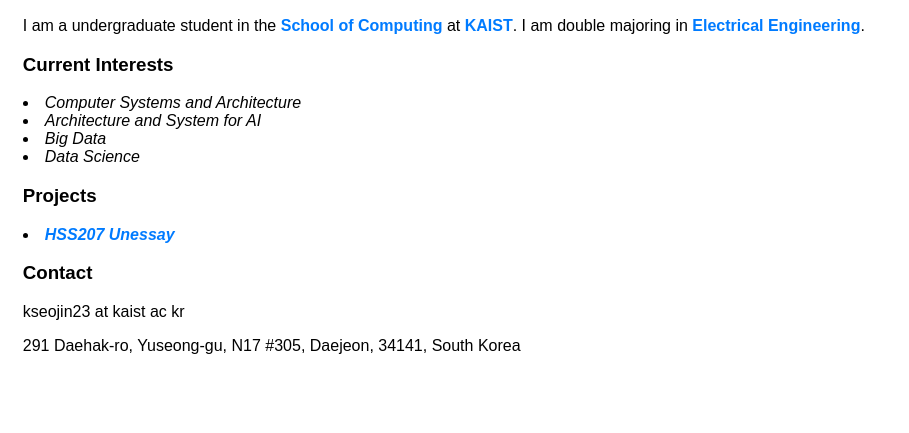
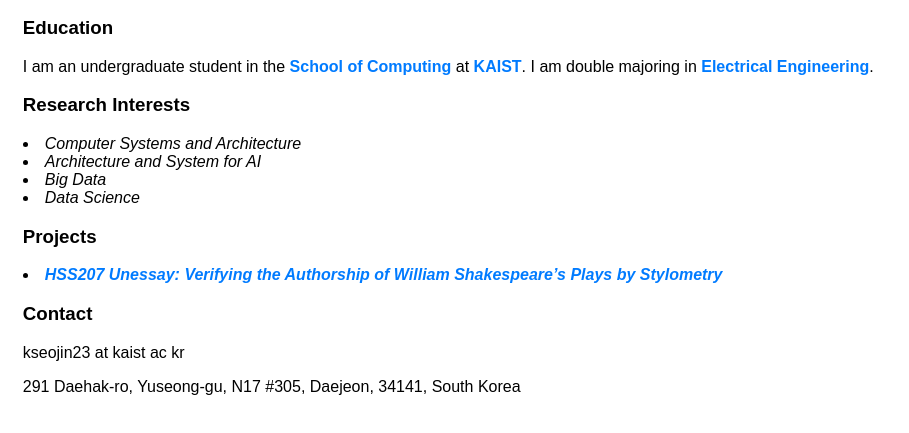
Before and after one commit to steven-seojin-kim/steven-seojin-kim.github.io, a plain HTML site: page index.html in a window 1280 px wide. Shown: the part 303-736 px from the top of the page, without its empty margins (0-909 px from the left). Drawn offline with Linux system fonts and the light colour scheme.

Commit message:
20240704

```diff
--- a/index.html
+++ b/index.html
@@ -33,7 +33,9 @@
         <h2 itemprop="name">Seojin Kim</h4>
     </p>
 
-    <p>I am a undergraduate student in the
+    <h3>Education</h2>
+
+    <p>I am an undergraduate student in the
         <a href="https://cs.kaist.ac.kr/"><strong>School of Computing</strong></a>
         at
         <a href="https://www.kaist.ac.kr/"><strong>KAIST</strong></a>.
@@ -41,7 +43,7 @@
         <a href="https://ee.kaist.ac.kr/"><strong>Electrical Engineering</strong></a>.
     </p>
 
-    <h3>Current Interests</h2>
+    <h3>Research Interests</h2>
 
     <p>
         <li>
@@ -62,7 +64,7 @@
 
     <p>
         <li>
-            <i><a href="unessay.html"><strong>HSS207 Unessay</strong></a></i>
+            <i><a href="unessay.html"><strong>HSS207 Unessay: Verifying the Authorship of William Shakespeare’s Plays by Stylometry</strong></a></i>
         </li>
     </p>
 
```
